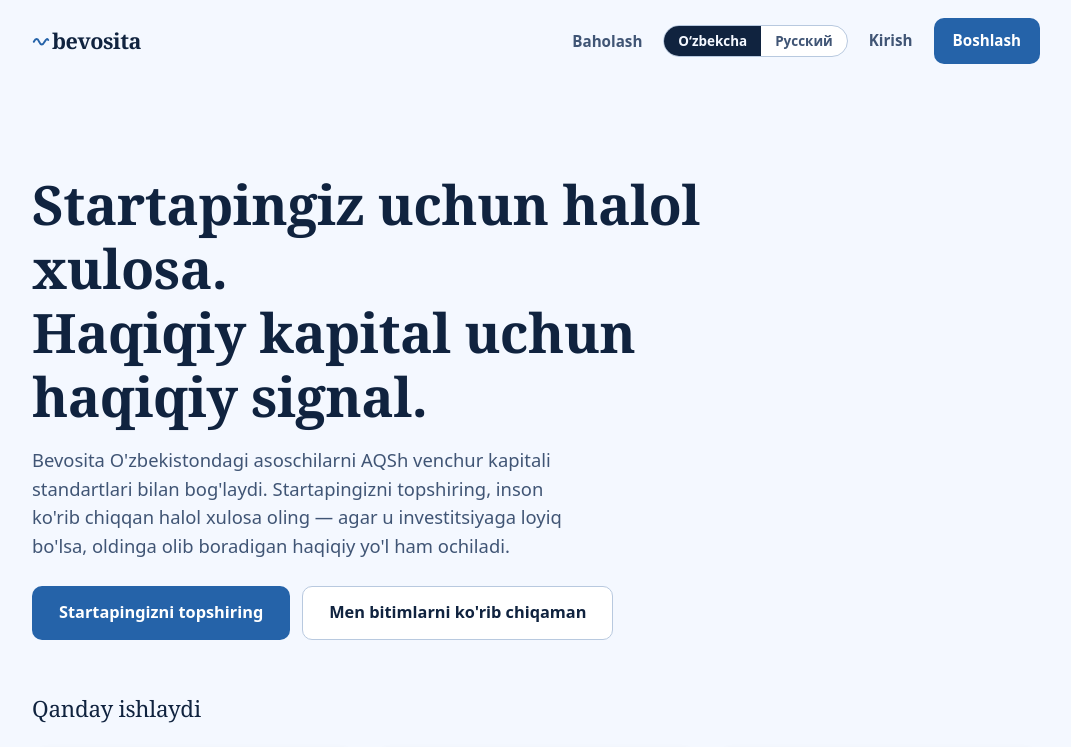
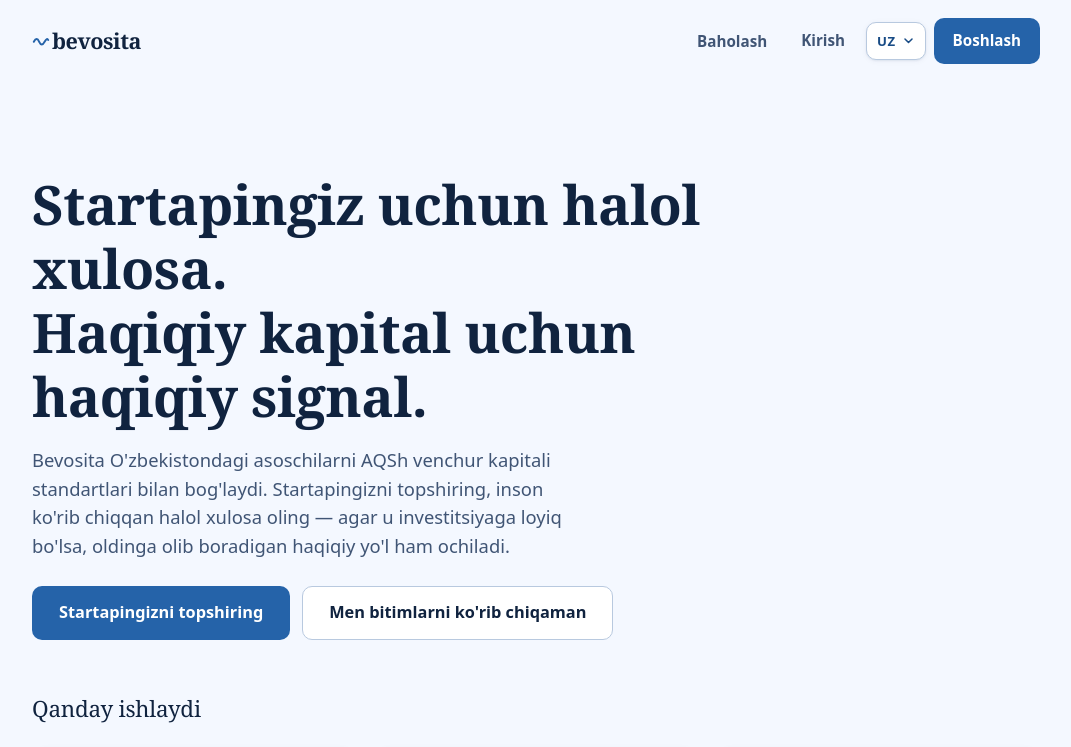
Before and after one commit to abuharun/deal-flow-mvp, a React (Vite) app: page / in a window 1280 px wide. Shown: the top 747 px of the page, without its empty margins (104-1175 px from the left). Built offline with nearby package versions, Linux system fonts and the light colour scheme.

Commit message:
fix: group language options into one header menu
- place the compact language selector beside the primary CTA
- add accessible keyboard and outside-click menu behavior
- retain shared locale switching across app shells

```diff
--- a/src/components/icons.tsx
+++ b/src/components/icons.tsx
@@ -112,3 +112,12 @@ export function PersonIcon({ size = 18 }: IconProps) {
     </svg>
   )
 }
+
+/** Chevron for menu triggers — points down closed, rotated open via CSS. */
+export function ChevronDownIcon({ size = 13 }: IconProps) {
+  return (
+    <svg width={size} height={size} viewBox="0 0 14 14" fill="none" aria-hidden="true">
+      <path d="M3.2 5.4 7 9.2l3.8-3.8" stroke="currentColor" strokeWidth="1.6" strokeLinecap="round" strokeLinejoin="round" />
+    </svg>
+  )
+}
--- a/src/components/ui.tsx
+++ b/src/components/ui.tsx
@@ -1,8 +1,9 @@
+import { useEffect, useId, useRef, useState, type KeyboardEvent } from 'react'
 import { Link } from 'react-router-dom'
 import type { Signal, Stage } from '../lib/types'
 import { cx } from '../lib/format'
-import { LOCALES, LOCALE_NAME, useLocale } from '../i18n'
-import { SignalHighIcon, SignalLowIcon, SignalMediumIcon, SparkIcon, WaveIcon } from './icons'
+import { LOCALES, LOCALE_NAME, useLocale, type Locale } from '../i18n'
+import { CheckIcon, ChevronDownIcon, SignalHighIcon, SignalLowIcon, SignalMediumIcon, SparkIcon, WaveIcon } from './icons'
 
 /** Green/yellow/red signal — always color + icon + label together. */
 export function SignalTag({ signal, overridden }: { signal: Signal; overridden?: boolean }) {
@@ -52,26 +53,105 @@ export function StubTag({ children }: { children?: string }) {
   return <span className="stub-tag">{children ?? t.badges.stubDefault}</span>
 }
 
-/**
- * Interface language switcher: O‘zbekcha / Русский. Plain buttons in a
- * labeled group — keyboard-operable by nature, `aria-pressed` marks the
- * active language, and the choice persists via LocaleProvider.
- */
+/** Compact interface-locale menu, shared by public, auth, founder, and VC chrome. */
 export function LanguageSwitcher() {
   const { locale, setLocale, t } = useLocale()
+  const [open, setOpen] = useState(false)
+  const rootRef = useRef<HTMLDivElement>(null)
+  const triggerRef = useRef<HTMLButtonElement>(null)
+  const itemRefs = useRef<Record<Locale, HTMLButtonElement | null>>({ uz: null, ru: null })
+  const menuId = useId()
+
+  useEffect(() => {
+    if (!open) return
+
+    itemRefs.current[locale]?.focus()
+    const closeOutside = (event: PointerEvent) => {
+      if (!rootRef.current?.contains(event.target as Node)) setOpen(false)
+    }
+    document.addEventListener('pointerdown', closeOutside)
+    return () => document.removeEventListener('pointerdown', closeOutside)
+  }, [locale, open])
+
+  const closeAndFocusTrigger = () => {
+    setOpen(false)
+    triggerRef.current?.focus()
+  }
+
+  const choose = (nextLocale: Locale) => {
+    setLocale(nextLocale)
+    closeAndFocusTrigger()
+  }
+
+  const focusItem = (index: number) => itemRefs.current[LOCALES[(index + LOCALES.length) % LOCALES.length]]?.focus()
+
+  const handleMenuKeyDown = (event: KeyboardEvent<HTMLDivElement>) => {
+    const index = LOCALES.findIndex((item) => itemRefs.current[item] === document.activeElement)
+    if (event.key === 'Escape') {
+      event.preventDefault()
+      closeAndFocusTrigger()
+    } else if (event.key === 'ArrowDown') {
+      event.preventDefault()
+      focusItem(index + 1)
+    } else if (event.key === 'ArrowUp') {
+      event.preventDefault()
+      focusItem(index - 1)
+    } else if (event.key === 'Home') {
+      event.preventDefault()
+      focusItem(0)
+    } else if (event.key === 'End') {
+      event.preventDefault()
+      focusItem(LOCALES.length - 1)
+    } else if (event.key === 'Tab') {
+      setOpen(false)
+    }
+  }
+
   return (
-    <div className="lang-toggle lang-switcher" role="group" aria-label={t.switcher.label}>
-      {LOCALES.map((l) => (
-        <button
-          key={l}
-          type="button"
-          lang={l}
-          aria-pressed={locale === l}
-          onClick={() => setLocale(l)}
-        >
-          {LOCALE_NAME[l]}
-        </button>
-      ))}
+    <div className="lang-switcher" ref={rootRef} onKeyDown={handleMenuKeyDown}>
+      <button
+        ref={triggerRef}
+        type="button"
+        className="language-trigger"
+        aria-label={`${t.switcher.label}: ${LOCALE_NAME[locale]}`}
+        aria-haspopup="menu"
+        aria-expanded={open}
+        aria-controls={open ? menuId : undefined}
+        onClick={() => setOpen((current) => !current)}
+        onKeyDown={(event) => {
+          if (event.key === 'ArrowDown' || event.key === 'ArrowUp') {
+            event.preventDefault()
+            setOpen(true)
+          }
+        }}
+      >
+        <span aria-hidden="true">{locale.toUpperCase()}</span>
+        <span className={cx('language-chevron', open && 'open')}>
+          <ChevronDownIcon />
+        </span>
+      </button>
+
+      {open && (
+        <div id={menuId} className="language-menu" role="menu" aria-label={t.switcher.label}>
+          {LOCALES.map((itemLocale) => (
+            <button
+              key={itemLocale}
+              ref={(node) => {
+                itemRefs.current[itemLocale] = node
+              }}
+              type="button"
+              role="menuitemradio"
+              lang={itemLocale}
+              aria-checked={locale === itemLocale}
+              tabIndex={-1}
+              onClick={() => choose(itemLocale)}
+            >
+              <span>{LOCALE_NAME[itemLocale]}</span>
+              {locale === itemLocale && <CheckIcon />}
+            </button>
+          ))}
+        </div>
+      )}
     </div>
   )
 }
--- a/src/pages/Landing.tsx
+++ b/src/pages/Landing.tsx
@@ -17,10 +17,10 @@ export default function Landing() {
           >
             {t.landing.assessment}
           </button>
-          <LanguageSwitcher />
           <Link to="/login" className="btn btn-quiet">
             {t.landing.login}
           </Link>
+          <LanguageSwitcher />
           <Link to="/signup" className="btn btn-primary">
             {t.landing.start}
           </Link>
--- a/src/styles.css
+++ b/src/styles.css
@@ -328,11 +328,87 @@ a { color: var(--brand-strong); }
   gap: 8px;
   flex-wrap: wrap;
 }
+
+/* ---------- Compact interface language menu ----------
+   Deliberately separate from .lang-toggle, which controls verdict body language. */
+.lang-switcher {
+  position: relative;
+  display: inline-flex;
+  flex: 0 0 auto;
+}
+.language-trigger {
+  min-width: 54px;
+  min-height: 38px;
+  display: inline-flex;
+  align-items: center;
+  justify-content: center;
+  gap: 6px;
+  padding: 7px 10px;
+  border: 1px solid var(--line-strong);
+  border-radius: var(--radius);
+  background: var(--surface);
+  color: var(--brand-strong);
+  font-family: var(--font-body);
+  font-size: 0.82rem;
+  font-weight: 680;
+  letter-spacing: 0.04em;
+  cursor: pointer;
+  box-shadow: var(--shadow-sm);
+  transition: background 0.15s ease, border-color 0.15s ease;
+}
+.language-trigger:hover,
+.language-trigger[aria-expanded='true'] {
+  background: var(--brand-wash);
+  border-color: var(--brand);
+}
+.language-chevron {
+  display: inline-flex;
+  transition: transform 0.15s ease;
+}
+.language-chevron.open { transform: rotate(180deg); }
+.language-menu {
+  position: absolute;
+  z-index: 70;
+  top: calc(100% + 7px);
+  right: 0;
+  min-width: 154px;
+  padding: 5px;
+  border: 1px solid var(--line);
+  border-radius: var(--radius);
+  background: var(--surface);
+  box-shadow: var(--shadow-md);
+}
+.language-menu button {
+  width: 100%;
+  display: flex;
+  align-items: center;
+  justify-content: space-between;
+  gap: 14px;
+  padding: 8px 10px;
+  border: 0;
+  border-radius: 7px;
+  background: transparent;
+  color: var(--ink-soft);
+  font-family: var(--font-body);
+  font-size: 0.88rem;
+  text-align: left;
+  cursor: pointer;
+}
+.language-menu button:hover,
+.language-menu button:focus-visible {
+  background: var(--brand-wash);
+  color: var(--brand-strong);
+}
+.language-menu button[aria-checked='true'] {
+  color: var(--brand-strong);
+  font-weight: 620;
+}
 .assessment-section { scroll-margin-top: 24px; }
 @media (max-width: 620px) {
   .landing-header { align-items: flex-start; flex-wrap: wrap; }
   .landing-nav { width: 100%; justify-content: flex-start; }
   .landing-nav .btn { padding-inline: 10px; }
+  .language-trigger { min-height: 36px; }
 }
 .landing-main {
   max-width: 1120px;
```
Also changed, not shown: 2 other files (tests, documents, lock files or other folders).
